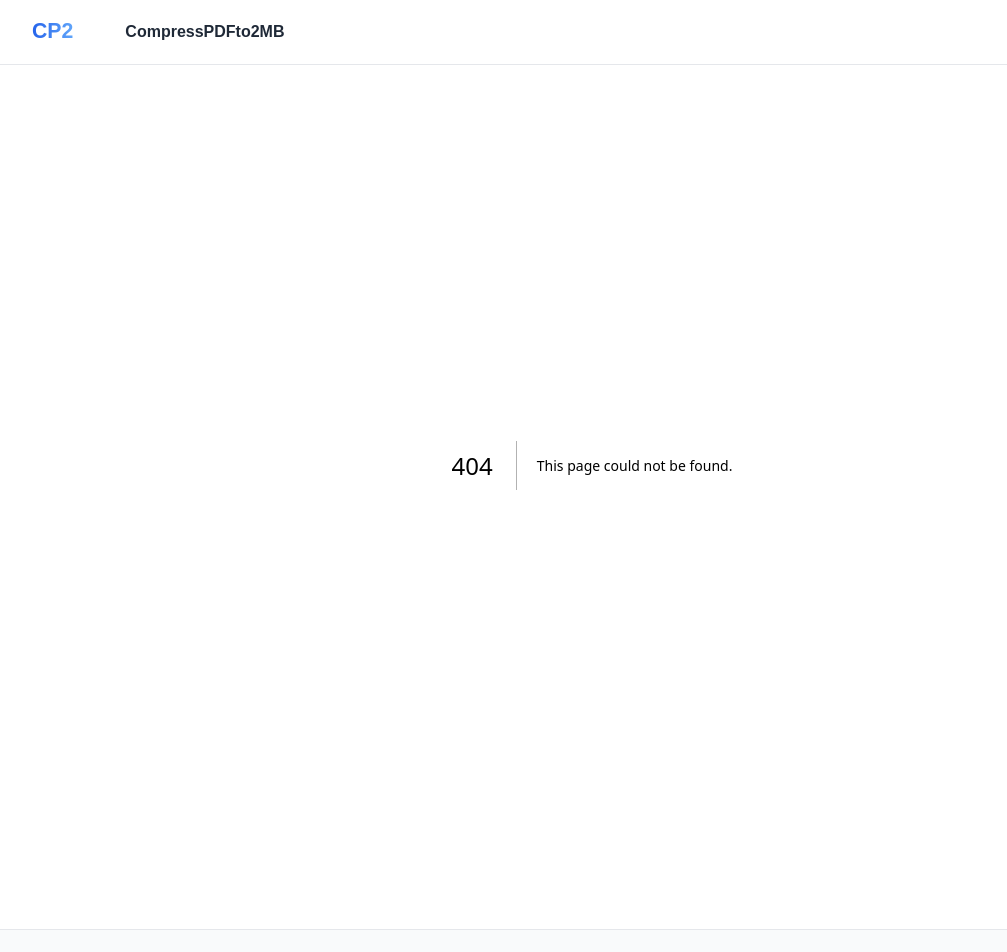
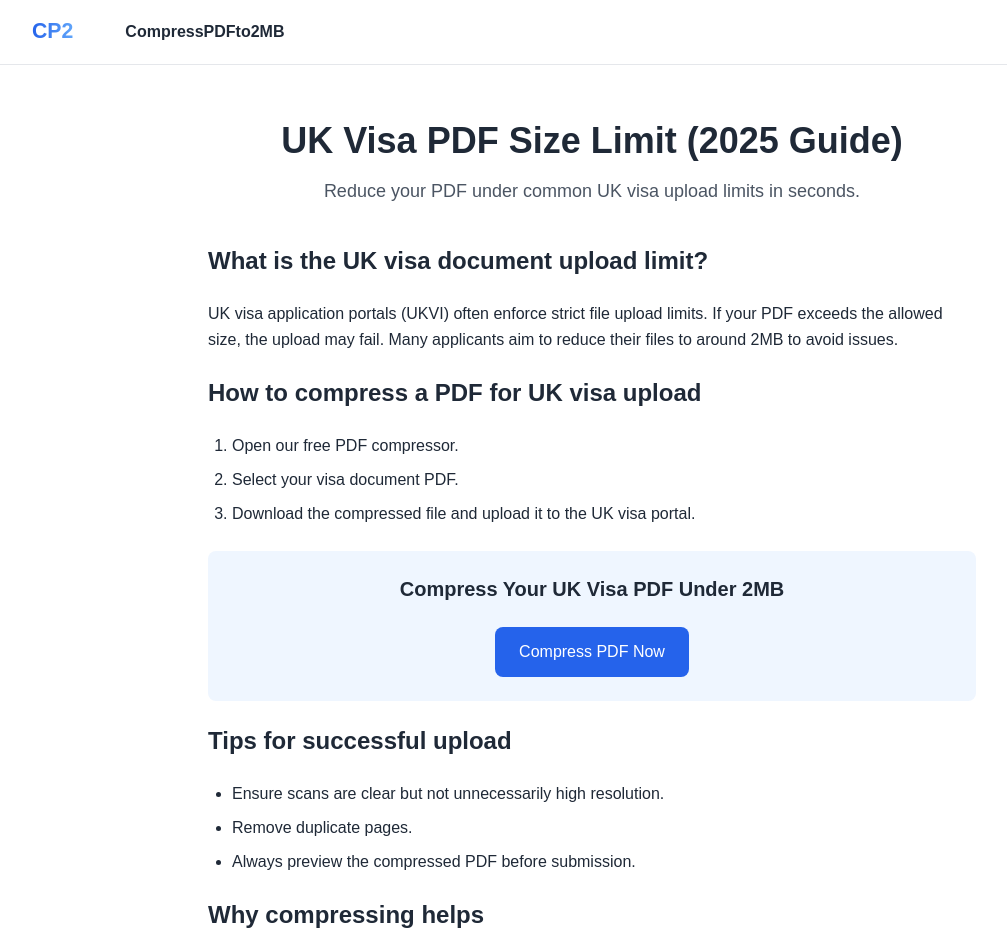
Before and after one commit to behicyildirim/compresspdfto2mb, a Next.js app: page /uk-visa-pdf-size-limit in a window 1280 px wide. Before the commit this address had no page. Shown: the top 952 px of the page, without its empty margins (48-1055 px from the left). Built offline with nearby package versions, Linux system fonts and the light colour scheme.

Commit message:
add uk visa pdf size limit page

```diff
--- a/app/page.tsx
+++ b/app/page.tsx
@@ -155,6 +155,17 @@ export default function Home() {
     Compress PDFs under 2MB for IRCC uploads and immigration portals.
   </div>
 </a>
+<a
+  href="/uk-visa-pdf-size-limit"
+  className="block rounded-lg border bg-white p-4 hover:shadow transition"
+>
+  <div className="font-medium text-gray-900">
+    UK Visa PDF Size Limit
+  </div>
+  <div className="mt-1 text-sm text-gray-600">
+    Reduce PDF size for UKVI document uploads.
+  </div>
+</a>
     <a
       href="/compress-pdf-for-job-application"
       className="block rounded-lg border bg-white p-4 hover:shadow transition"
--- a/app/sitemap.xml/route.ts
+++ b/app/sitemap.xml/route.ts
@@ -10,6 +10,7 @@ export async function GET() {
     "/compress-pdf-for-government-forms",
     "/uscis-pdf-size-limit",
     "/canada-immigration-pdf-size-limit",
+    "/uk-visa-pdf-size-limit",
     "/privacy",
     "/terms",
     "/contact",
--- /dev/null
+++ b/app/uk-visa-pdf-size-limit/page.tsx
@@ -0,0 +1,76 @@
+import Link from "next/link";
+
+export const metadata = {
+  title: "UK Visa PDF Size Limit (2025 Guide) | CP2",
+  description:
+    "Learn UK visa document upload limits and how to compress your PDF under 2MB quickly and securely.",
+};
+
+export default function UkVisaPdfLimitPage() {
+  return (
+    <main className="min-h-screen bg-white px-4 py-14">
+      <div className="mx-auto max-w-3xl text-gray-800">
+
+        <h1 className="text-4xl font-bold text-center">
+          UK Visa PDF Size Limit (2025 Guide)
+        </h1>
+
+        <p className="mt-4 text-lg text-gray-600 text-center">
+          Reduce your PDF under common UK visa upload limits in seconds.
+        </p>
+
+        <div className="mt-10 space-y-6 leading-relaxed">
+
+          <h2 className="text-2xl font-semibold">
+            What is the UK visa document upload limit?
+          </h2>
+          <p>
+            UK visa application portals (UKVI) often enforce strict file upload limits.
+            If your PDF exceeds the allowed size, the upload may fail.
+            Many applicants aim to reduce their files to around 2MB to avoid issues.
+          </p>
+
+          <h2 className="text-2xl font-semibold">
+            How to compress a PDF for UK visa upload
+          </h2>
+          <ol className="list-decimal pl-6 space-y-2">
+            <li>Open our free PDF compressor.</li>
+            <li>Select your visa document PDF.</li>
+            <li>Download the compressed file and upload it to the UK visa portal.</li>
+          </ol>
+
+          <div className="mt-8 bg-blue-50 p-6 rounded-lg text-center">
+            <h3 className="text-xl font-semibold mb-2">
+              Compress Your UK Visa PDF Under 2MB
+            </h3>
+
+            <Link
+              href="/"
+              className="inline-block mt-4 bg-blue-600 text-white px-6 py-3 rounded-lg hover:bg-blue-700 transition"
+            >
+              Compress PDF Now
+            </Link>
+          </div>
+
+          <h2 className="text-2xl font-semibold mt-10">
+            Tips for successful upload
+          </h2>
+          <ul className="list-disc pl-6 space-y-2">
+            <li>Ensure scans are clear but not unnecessarily high resolution.</li>
+            <li>Remove duplicate pages.</li>
+            <li>Always preview the compressed PDF before submission.</li>
+          </ul>
+
+          <h2 className="text-2xl font-semibold mt-10">
+            Why compressing helps
+          </h2>
+          <p>
+            File upload errors can delay visa processing. Compressing your PDF ensures smoother submission
+            and avoids technical issues during application.
+          </p>
+
+        </div>
+      </div>
+    </main>
+  );
+}
```
